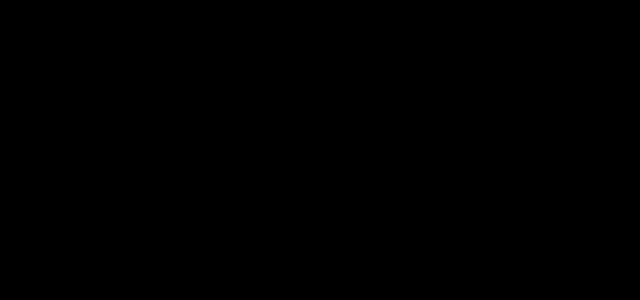
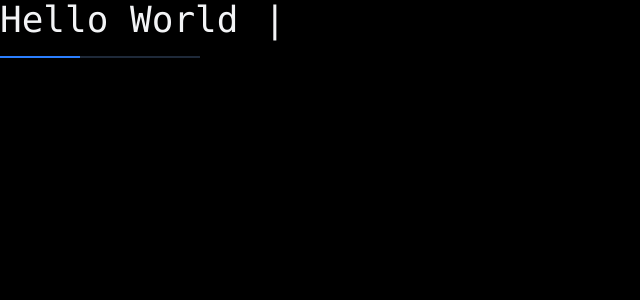
Before and after one commit to nguyennb12/Portfolio, a React (Vite) app: page / in a window 1280 px wide. Shown: the top 300 px of the page, without its empty margins (0-640 px from the left). Built offline with nearby package versions, Linux system fonts and the light colour scheme.

Commit message:
Added sections for About, Home and Projects

```diff
--- a/src/App.jsx
+++ b/src/App.jsx
@@ -1,9 +1,14 @@
-import { useState } from 'react'
-import reactLogo from './assets/react.svg'
-import viteLogo from '/vite.svg'
 import './App.css'
+import { LoadingScreen } from './compnents/LoadingScreen'
+
 
 function App() {
+  return (
+    <>
+      <LoadingScreen />
+
+    </>
+  );
 
 }
 export default App
--- /dev/null
+++ b/src/compnents/LoadingScreen.jsx
@@ -0,0 +1,15 @@
+export const LoadingScreen = () => {
+    return (
+        <div className="fxied inset-0" z-50 bg-black text-gray-100 flex-col items-center justify-center>
+            <div className="mb-4 text-4xl font-mono font bold">
+                Hello World<span className="animate-blink ml-1"> | </span>
+            </div>
+
+            <div className="w-[200px] h-[2px] bg-gray-800 rouded relative oveflow-hidden">
+                <div className="w-[40%] h-full bg-blue-500 shadow-[0_0_15px_#3b82f6 animate-loading-bar">
+                    {""}
+                </div>
+            </div>
+        </div>
+    )
+};
```
Also changed, not shown: src/compnents/sections/About.jsx (added), src/compnents/sections/Home.jsx (added), src/compnents/sections/Project.jsx (added).
